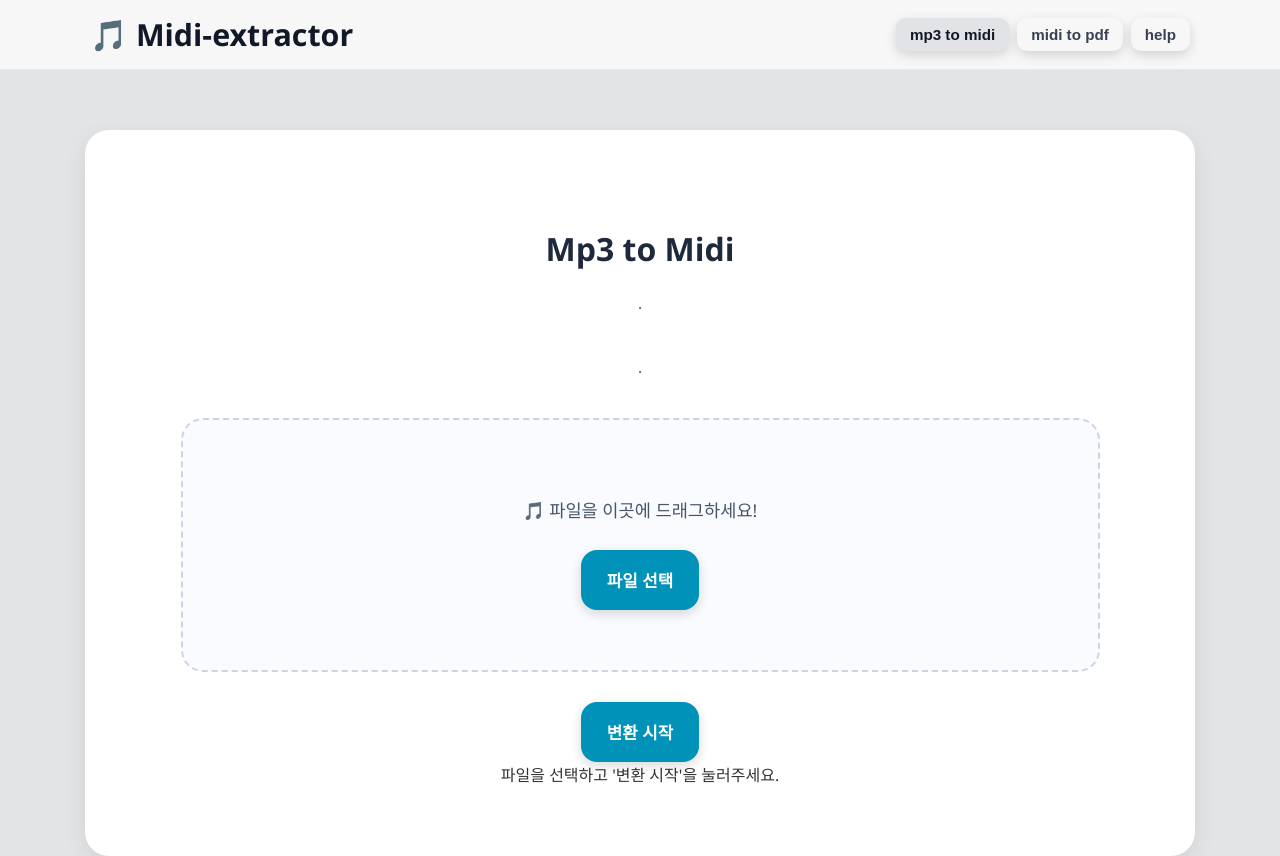
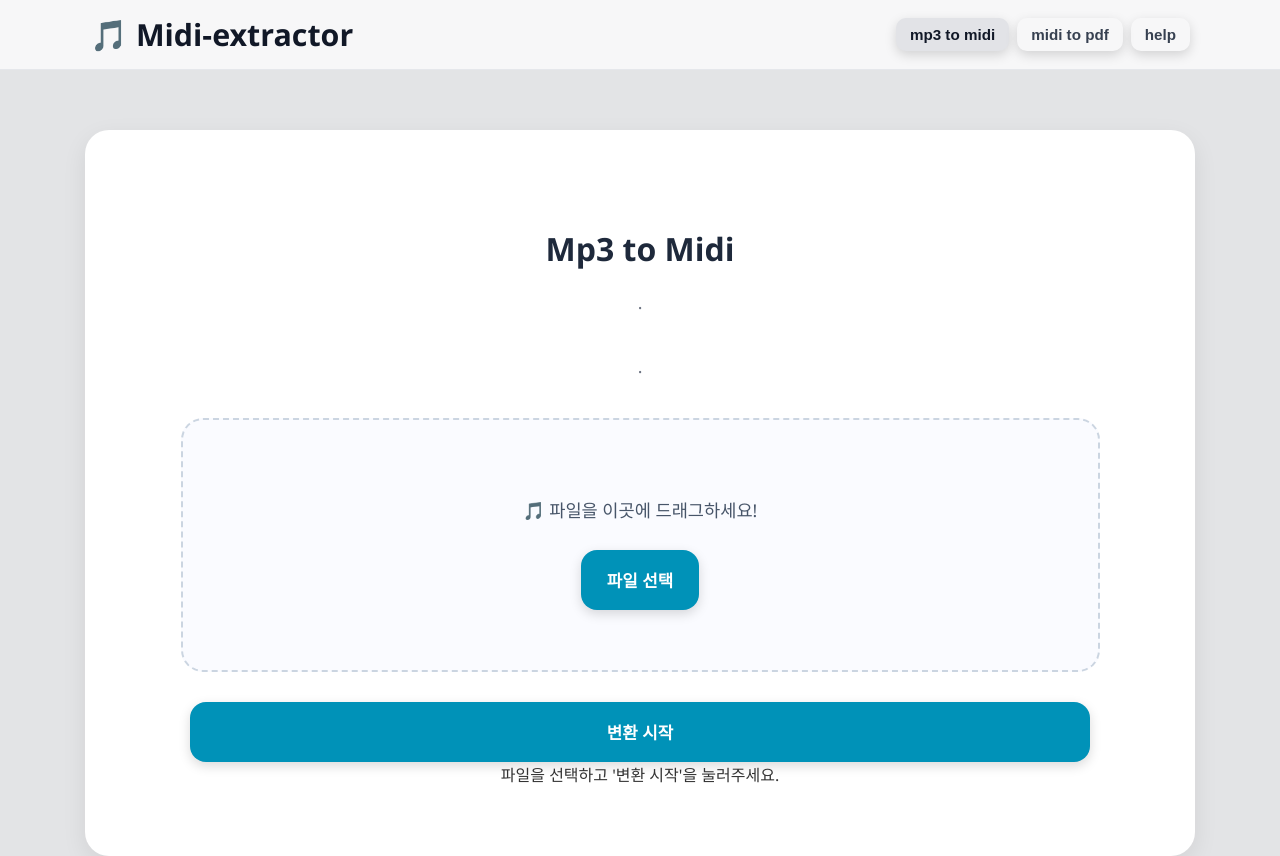
Before and after one commit to semsolm/midi-extractor, a React (Vite) app in the folder frontend/: page / in a window 1280 px wide. Shown: the top 856 px of the page. Built offline with nearby package versions, Linux system fonts and the light colour scheme.

Commit message:
버튼 크기 수정

```diff
--- a/frontend/src/App.css
+++ b/frontend/src/App.css
@@ -317,3 +317,11 @@ button:hover:not(.nav-button),
   font-weight: bold;
   color: #333;
 }
+
+#startButton {
+  display: block;
+  width: 100%;
+  max-width: 900px;
+  margin-left: auto;
+  margin-right: auto;
+}
```
